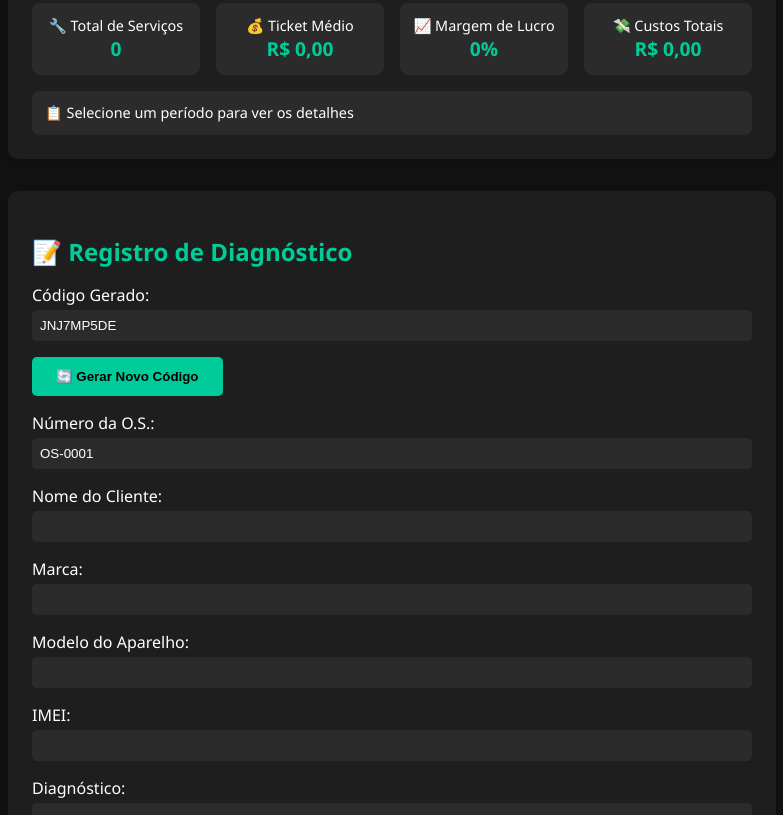
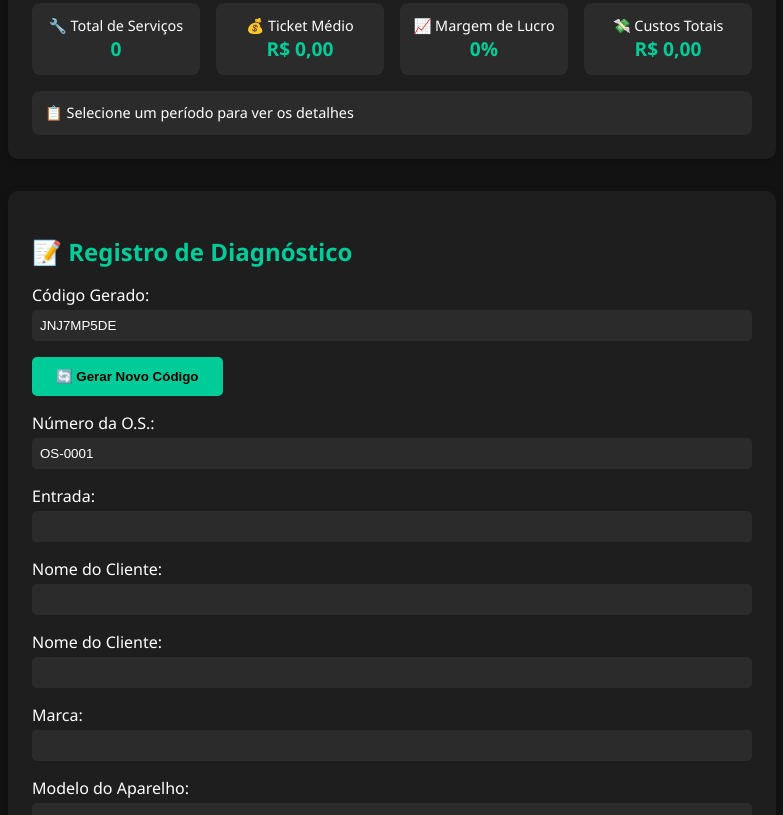
Before and after one commit to fixiliano/ordem, a plain HTML site: page index.html in a window 1280 px wide. Shown: the part 401-1216 px from the top of the page, without its empty margins (248-1031 px from the left). Drawn offline with nearby package versions, Linux system fonts and the light colour scheme.

Commit message:
index.html

```diff
--- a/index.html
+++ b/index.html
@@ -329,6 +329,10 @@
         <button type="button" class="button" onclick="gerarNovoCodigo()">🔄 Gerar Novo Código</button>
         <label for="os">Número da O.S.:</label>
         <input type="text" id="os" readonly />
+        <label for="cliente">Entrada:</label>
+        <input type="text" id="entrada" />
+        <label for="cliente">Nome do Cliente:</label>
+        <input type="text" id="cliente" />
         <label for="cliente">Nome do Cliente:</label>
         <input type="text" id="cliente" />
         <label for="marca">Marca:</label>
```
